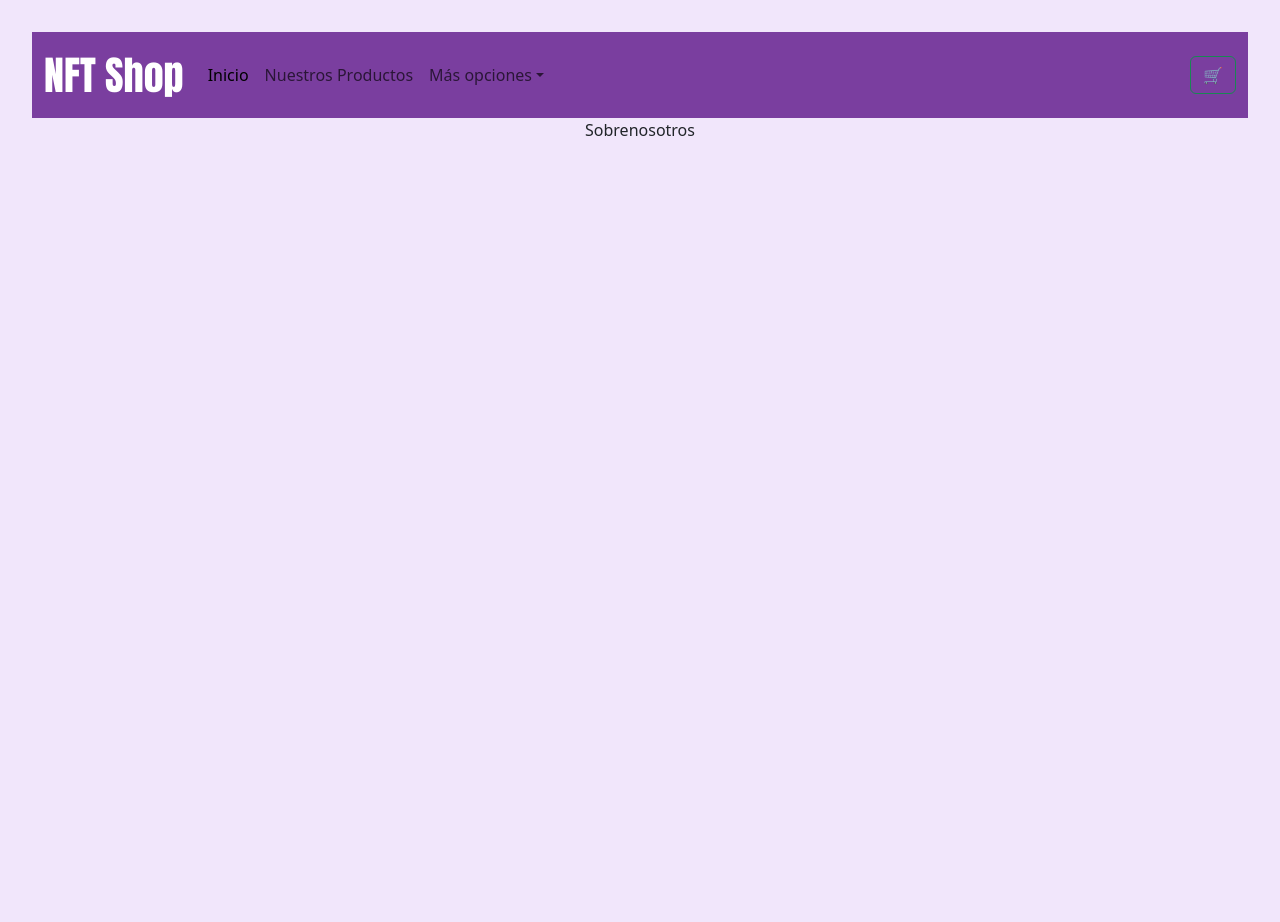
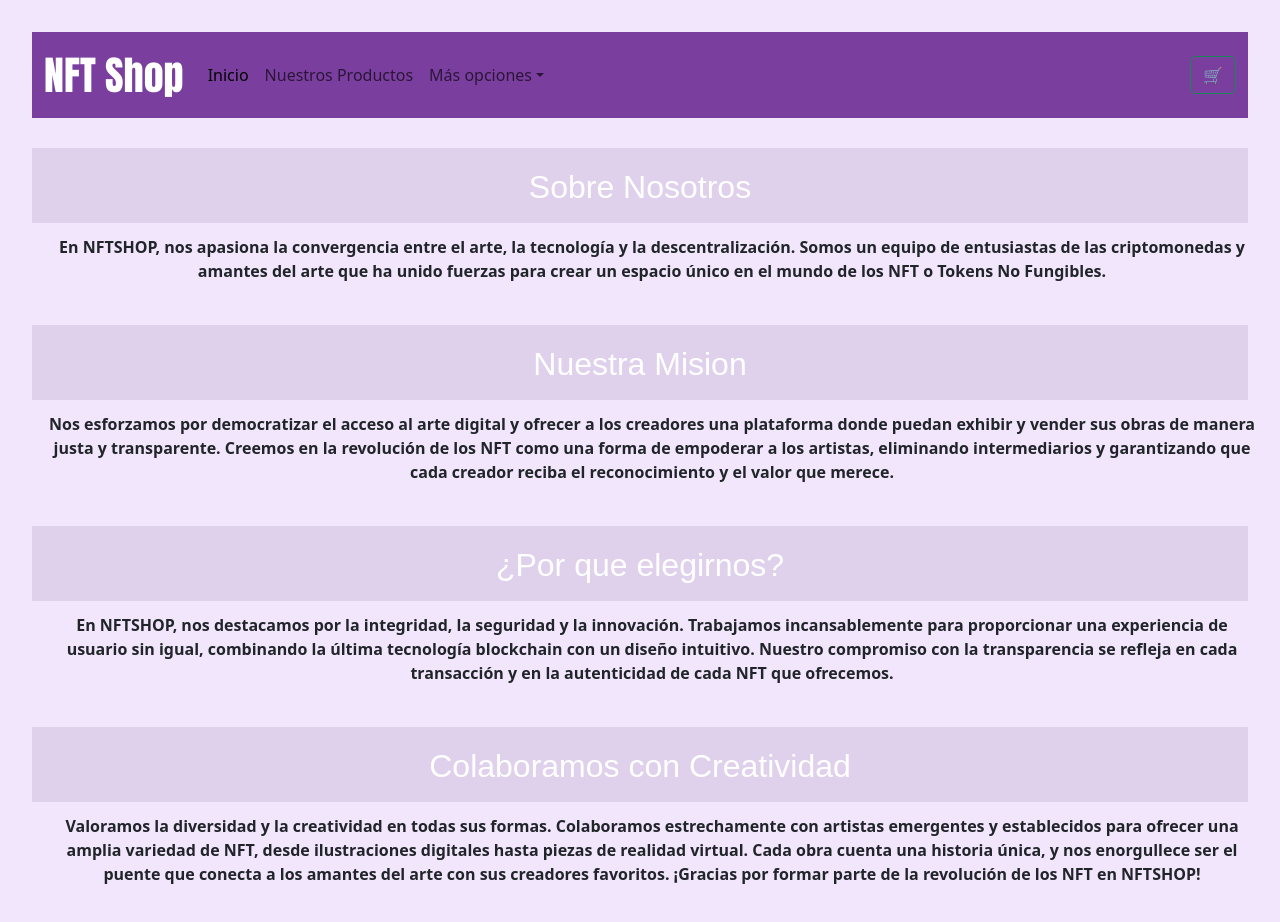
Before and after one commit to nicooviedo04/Pre-entrega1-Oviedo, a React (Vite) app: page /Sobrenosotros in a window 1280 px wide. Shown: the top 922 px of the page. Before the commit the page ends 800 px from the top, so only its background shows below. Built offline with nearby package versions, Linux system fonts and the light colour scheme; no server answers; a web font is replaced by a local one.

Commit message:
segunda pre entrega

```diff
--- a/index.html
+++ b/index.html
@@ -5,7 +5,7 @@
     <link rel="icon" type="image/svg+xml" href="/vite.svg" />
     <link href="https://cdn.jsdelivr.net/npm/bootstrap@5.3.2/dist/css/bootstrap.min.css" rel="stylesheet" integrity="sha384-T3c6CoIi6uLrA9TneNEoa7RxnatzjcDSCmG1MXxSR1GAsXEV/Dwwykc2MPK8M2HN" crossorigin="anonymous">
     <meta name="viewport" content="width=device-width, initial-scale=1.0" />
-    <title>Pre-entrega 1</title>
+    <title>Pre-entrega 2</title>
   </head>
   <body>
     <div id="root"></div>
--- a/public/data.json
+++ b/public/data.json
@@ -1,47 +1,53 @@
 [
     {
+        "id": "1",
         "name": "cuthulu the boy" ,
-        "price":  "$2520",
+        "price":  "2520",
         "img":  "./img/carta 1.jpg.png",
         "description": "",
         "type": "raro"
 
     },
     {
+        "id": "2",
         "name": "V. Guardian " ,
-        "price":  "$1500",
+        "price":  "1500",
         "img":  "./img/carta 2.jpg.png",
         "description": "",
         "type": "comun"
 
     },
     {
+        "id": "3",
         "name": "The Bardo" ,
-        "price":  "$1250",
+        "price":  "1250",
         "img":  "./img/carta 3.jpg.png",
         "description": "",
         "type": "comun"
 
     },
     {
+        "id": "4",
         "name": "Bread K" ,
-        "price":  "$2520",
+        "price":  "2520",
         "img":  "./img/carta 4.jpg.png",
         "description": "",
         "type": "raro"
 
     },
     {
+        "id": "5",
         "name": "Butt Guy" ,
-        "price":  "$2520",
+        "price":  "2520",
         "img":  "./img/carta 5.jpg.png",
         "description": "",
         "type": "raro"
 
     },
     {
+        "id": "6",
         "name": "Unicor Major lasser" ,
-        "price":  "$10000",
+        "price":  "10000",
         "img":  "./img/carta 11.jpg.png",
         "description": "",
         "type": "Legendaria"
--- /dev/null
+++ b/src/Component/Cartwidget/CartElement.jsx
@@ -0,0 +1,20 @@
+import { useContext } from "react";
+import { dataContext } from "../Context/DataContext";
+import React from 'react';
+
+const CartElement = () => {
+    const { cart } = useContext(dataContext);
+  return  cart.map((product) => {
+    return(
+
+        <div className="cartContent" key={product.id}>
+        <img src={product.img} alt="nft-card" />
+        <h3 className="name">{product.name}</h3>
+        <h4 className="price">${product.price}</h4>
+
+      </div>
+          )
+        })
+}
+
+export default CartElement;
--- /dev/null
+++ b/src/Component/Cartwidget/CartTotal.jsx
@@ -0,0 +1,16 @@
+
+import { useContext } from "react";
+import { dataContext } from "../Context/DataContext";
+
+const CartTotal = () => {
+  const { cart } = useContext(dataContext);
+  const total = cart.reduce((acc, el) => acc + parseFloat(el.price), 0);
+  return (
+    <div className="carTotal">
+      <h3>Total a pagar: ${total}</h3>
+      <button className="btn-pagar">Pagar</button>
+    </div>
+  );
+}
+
+export default CartTotal;
--- /dev/null
+++ b/src/Component/Cartwidget/CartWidget.css
@@ -0,0 +1,33 @@
+.cartContent{
+    display: flex;
+    justify-content: space-around;
+    flex-wrap: wrap;
+    margin: 30px;
+}
+
+.cartContent > img {
+    height: 290px;
+    width: 230px;
+    text-align: center;
+}
+
+.carTotal{
+    text-align: center;
+}
+
+.cart-v{
+    text-align: center;
+}
+.btn-pagar{
+    border: none;
+    outline: 0;
+    padding: 10px;
+    color: white;
+    background-color: rgb(55, 36, 73);
+    text-align: center;
+    cursor: pointer;
+    width: 10%;
+    height: 35px;
+    font-size: 15px;
+    padding-bottom: 20px ;
+}
--- a/src/Component/Cartwidget/Cartwidget.jsx
+++ b/src/Component/Cartwidget/Cartwidget.jsx
@@ -1,13 +1,27 @@
-import Navbar from "../Navbar/Navbar"
+import { useContext } from "react";
+import { dataContext } from "../Context/DataContext";
+
+import CartElement from "./CartElement";
+import Navbar from "../Navbar/Navbar";
+import CartTotal from "./CartTotal";
+import "./Cartwidget.css";
 
 function Cartwidget() {
+  const { cart } = useContext(dataContext);
+
   return (
     <>
-    <Navbar/>
-    <h1> No hay productos en el carrito</h1>
-
+      <Navbar />
+      {cart.length > 0 ? (
+        <>
+          <CartElement />
+          <CartTotal />
+        </>
+      ) : (
+        <h2 className="cart-v">Tu carrito está vacío</h2>
+      )}
     </>
-  )
+  );
 }
 
-export default Cartwidget
+export default Cartwidget;
--- a/src/Component/Context/DataContext.jsx
+++ b/src/Component/Context/DataContext.jsx
@@ -5,11 +5,13 @@ export const dataContext = createContext()
 
 const DataProvider = ({ children }) =>{
     const [data, setData] = useState ( [] );
+    const [cart, setCart] = useState ( [] );
+
         axios(data.json).then((res)=> setData(res.data))
     useEffect(()=>{
         axios("data.json").then((res)=>setData(res.data))
     },[])
-    return <dataContext.Provider value={ { data} }>{children}</dataContext.Provider>
+    return <dataContext.Provider value={ { data, cart, setCart} }>{children}</dataContext.Provider>
 }
 
 export default DataProvider;
--- /dev/null
+++ b/src/Component/NuestrosProductos/NuestrosProductos.css
@@ -0,0 +1,7 @@
+.text-container {
+    width: 100%;
+    margin: 12px;
+    font-weight: 700;
+    text-align: center;
+
+}
--- a/src/Component/NuestrosProductos/NuestrosProductos.jsx
+++ b/src/Component/NuestrosProductos/NuestrosProductos.jsx
@@ -1,10 +1,14 @@
 import Navbar from "../Navbar/Navbar"
 import Productos from "../Productos/Productos"
+import ItemListContainer from "../ItemListContainer/ItemListContainer"
 function NuestrosProductos() {
   return (
     <>
     <Navbar/>
-    <div>
+    <div className="titulo-principal">
+    <ItemListContainer  greeting={'💸Aqui estan todos Nuestros NFT💸'}></ItemListContainer>
+    </div>
+    <div  className="text-container">
       <p>
 
 Desarrollamos NFTs para ofrecer experiencias únicas en el espacio digital respaldadas por tecnología blockchain.
--- a/src/Component/Productos/Productos.jsx
+++ b/src/Component/Productos/Productos.jsx
@@ -4,14 +4,20 @@ import { dataContext } from "../Context/DataContext"
 
 
 function Productos() {
-  const { data } = useContext(dataContext)
+  const { data, cart, setCart } = useContext(dataContext)
+
+  const buyProducts = (product) =>{
+    console.log (product)
+    setCart([...cart, product])
+  }
+
   return data.map((product)=>{
     return (
-        <div className="card">
+        <div className="card" key={product.id}>
           <img src={product.img} alt="imagen-nft" />
           <h3 class="card-header">{product.name}</h3>
-          <h4>{product.price}</h4>
-          <button>Comprar</button>
+          <h4>${product.price}</h4>
+          <button onClick={()=>buyProducts (product)}>Comprar</button>
         </div>
     )
 
--- a/src/Component/Sobrenosotros/Sobrenosotros.jsx
+++ b/src/Component/Sobrenosotros/Sobrenosotros.jsx
@@ -1,11 +1,57 @@
 import Navbar from "../Navbar/Navbar"
-
+import ItemListContainer from "../ItemListContainer/ItemListContainer"
 
 function Sobrenosotros() {
   return (
     <>
      <Navbar/>
-    <div>Sobrenosotros</div>
+    <div>
+    <div className="titulo-principal">
+    <ItemListContainer  greeting={'Sobre Nosotros'}></ItemListContainer>
+    </div>
+    <p className="text-container">
+
+    En NFTSHOP, nos apasiona la convergencia entre el arte, la tecnología y la descentralización.
+     Somos un equipo de entusiastas de las criptomonedas y amantes del arte que ha unido fuerzas
+     para crear un espacio único en el mundo de los NFT o Tokens No Fungibles.
+    </p>
+
+     <div className="titulo-principal">
+    <ItemListContainer  greeting={'Nuestra Mision'}></ItemListContainer>
+    </div>
+
+    <p className="text-container">
+
+      Nos esforzamos por democratizar el acceso al arte digital y ofrecer a los creadores una plataforma
+      donde puedan exhibir y vender sus obras de manera justa y transparente. Creemos en la revolución
+      de los NFT como una forma de empoderar a los artistas, eliminando intermediarios y garantizando que
+      cada creador reciba el reconocimiento y el valor que merece.
+
+    </p>
+
+  <div className="titulo-principal">
+    <ItemListContainer  greeting={'¿Por que elegirnos?'}></ItemListContainer>
+    </div>
+      <p className="text-container">
+      En NFTSHOP, nos destacamos por la integridad, la seguridad y la innovación.
+      Trabajamos incansablemente para proporcionar una experiencia de usuario sin igual, combinando
+      la última tecnología blockchain con un diseño intuitivo. Nuestro compromiso con la transparencia
+      se refleja en cada transacción y en la autenticidad de cada NFT que ofrecemos.
+      </p>
+
+
+<div className="titulo-principal">
+    <ItemListContainer  greeting={'Colaboramos con Creatividad'}></ItemListContainer>
+    </div>
+    <p className="text-container">
+      Valoramos la diversidad y la creatividad en todas sus formas. Colaboramos estrechamente con artistas emergentes
+      y establecidos para ofrecer una amplia variedad de NFT, desde ilustraciones digitales hasta piezas de realidad virtual.
+      Cada obra cuenta una historia única, y nos enorgullece ser el puente que conecta a los amantes del arte con sus creadores favoritos.
+
+      ¡Gracias por formar parte de la revolución de los NFT en NFTSHOP!
+
+    </p>
+    </div>
     </>
   )
 }
```
